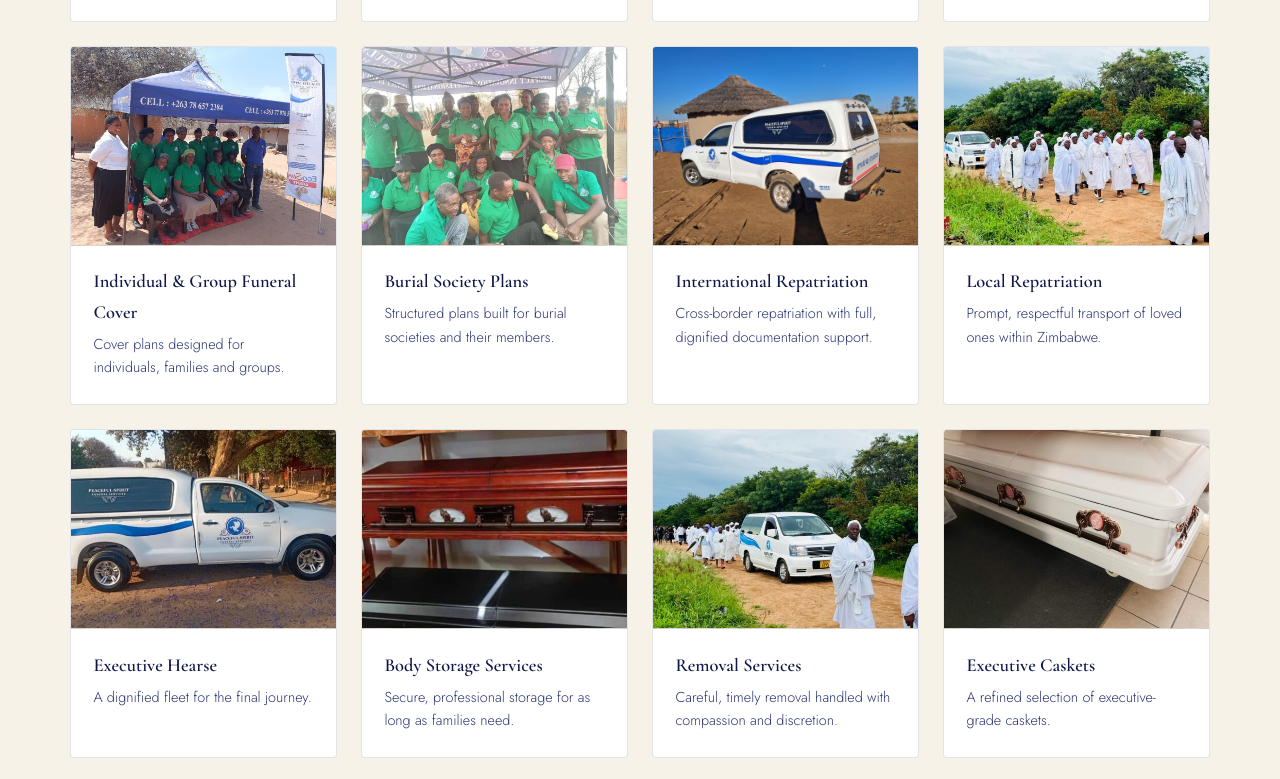
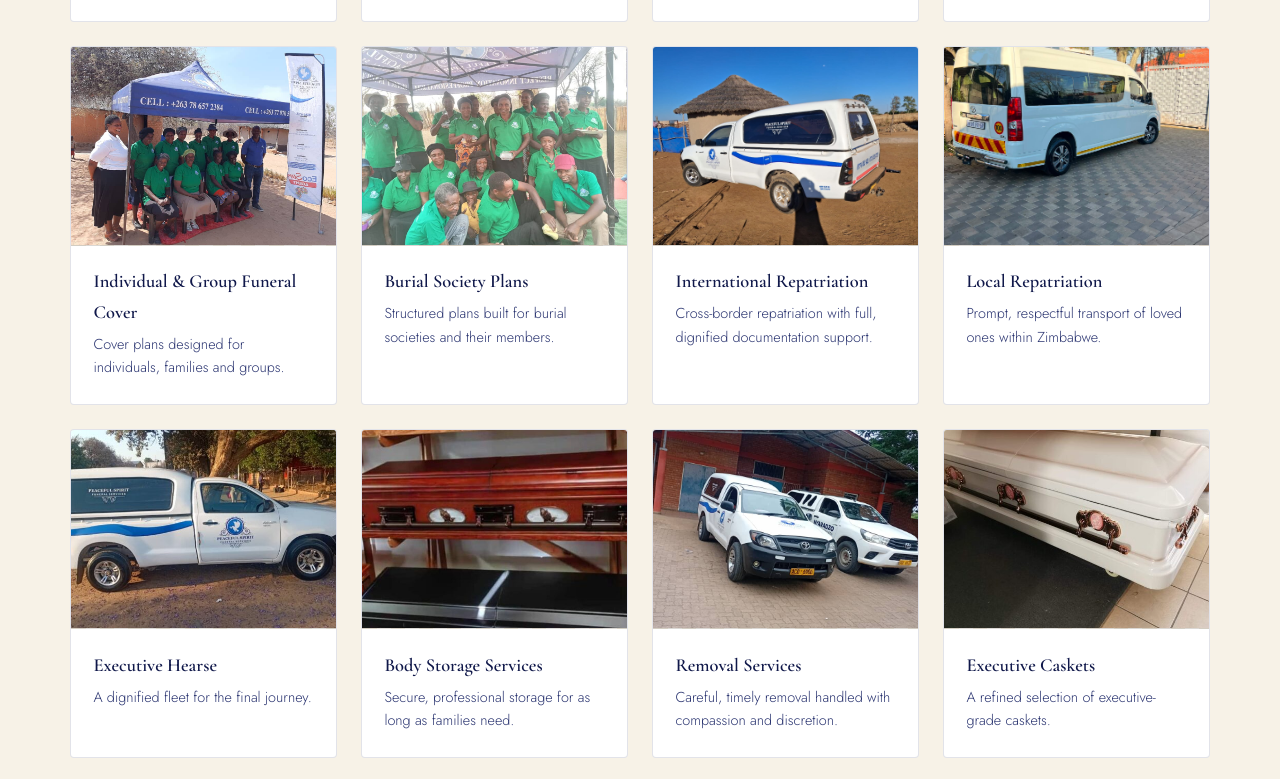
Before and after one commit to mthobisilangada1st/peacefulspiritfuneralservices, a plain HTML site: page index.html in a window 1280 px wide. Shown: the part 2537-3316 px from the top of the page. Drawn offline with nearby package versions, Linux system fonts and the light colour scheme.

Commit message:
Add files via upload

```diff
--- a/index.html
+++ b/index.html
@@ -165,7 +165,7 @@
       </div>
 
       <div class="service-card">
-        <div class="card-media"><img src="local-repatriation.jpeg" alt="Local Repatriation" loading="lazy"></div>
+        <div class="card-media"><img src="internationarepa.jpeg" alt="Local Repatriation" loading="lazy"></div>
         <div class="card-body"><h3>Local Repatriation</h3><p>Prompt, respectful transport of loved ones within Zimbabwe.</p></div>
       </div>
 
@@ -180,7 +180,7 @@
       </div>
 
       <div class="service-card">
-        <div class="card-media"><img src="removal-services.jpeg" alt="Removal Services" loading="lazy"></div>
+        <div class="card-media"><img src="removals1.jpeg" alt="Removal Services" loading="lazy"></div>
         <div class="card-body"><h3>Removal Services</h3><p>Careful, timely removal handled with compassion and discretion.</p></div>
       </div>
 
```
Also changed, not shown: internationarepa.jpeg (added), removals1.jpeg (added).
